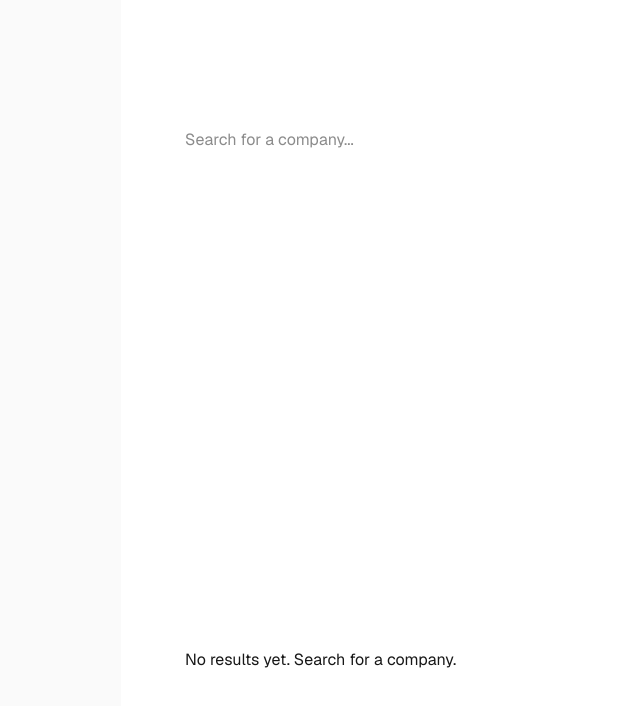
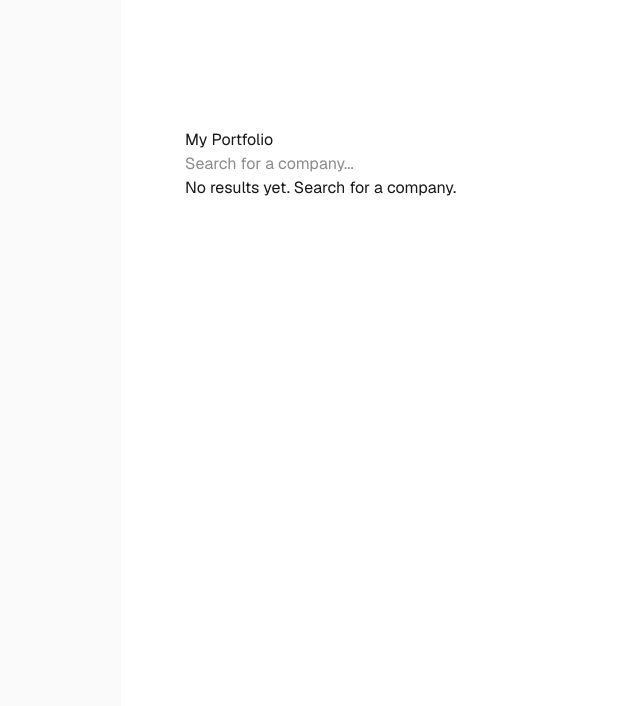
Before and after one commit to Oladimeji-Williams/FinShark-Frontend, a Next.js app in the folder finshark-frontend/: page / in a window 1280 px wide. Shown: the top 706 px of the page, without its empty margins (135-775 px from the left). Built offline with nearby package versions, Linux system fonts and the light colour scheme.

Commit message:
13. Arrays - Used array to display selected portfolios on the screen.

```diff
--- a/finshark-frontend/src/Components/HomeClient.tsx
+++ b/finshark-frontend/src/Components/HomeClient.tsx
@@ -6,11 +6,13 @@ import CardList from "@/Components/CardList/CardList";
 import Search from "@/Components/Search/Search";
 import { searchCompanies } from "../../api";
 import type { CompanySearch } from "@/company";
+import PortfolioList from "./Portfolio/PortfolioList/PortfolioList";
 
 const HomeClient = (): JSX.Element => {
   const [search, setSearch] = useState<string>("");
   const [companies, setCompanies] = useState<CompanySearch[]>([]);
   const [serverError, setServerError] = useState<string>("");
+  const [portfolioValues, setPortfolioValues] = useState<string[]>([]);
 
   const runSearch = useCallback(async (query: string) => {
     const result = await searchCompanies(query);
@@ -25,7 +27,12 @@ const HomeClient = (): JSX.Element => {
   }, []);
 
   const handleSearchChange = (event: ChangeEvent<HTMLInputElement>) => {
-    setSearch(event.target.value);
+    const nextValue = event.target.value;
+    setSearch(nextValue);
+    if (!nextValue.trim()) {
+      setServerError("");
+      setCompanies([]);
+    }
   };
 
   const onSearchSubmit = async (event: SubmitEvent<HTMLFormElement>) => {
@@ -39,11 +46,20 @@ const HomeClient = (): JSX.Element => {
     await runSearch(query);
   };
 
-  const onPortfolio = (event: SubmitEvent<HTMLFormElement>) => {
+  const onPortfolioCreate = (event: any) => {
     event.preventDefault();
+    const exists = portfolioValues.some((value) => value === event.target[0].value);
+    if (exists) {
+      console.log("Symbol already exists in portfolio");
+      return;
+    }
     const formData = new FormData(event.currentTarget);
     const symbol = formData.get("symbol") as string;
     console.log("Creating portfolio for symbol:", symbol);
+    const updatedPortfolioValues = [...portfolioValues, event.target[0].value];
+    setPortfolioValues(updatedPortfolioValues);
+
+
   }
 
   useEffect(() => {
@@ -53,8 +69,6 @@ const HomeClient = (): JSX.Element => {
   useEffect(() => {
     const query = search.trim();
     if (!query) {
-      setServerError("");
-      setCompanies([]);
       return;
     }
 
@@ -65,12 +79,14 @@ const HomeClient = (): JSX.Element => {
     return () => clearTimeout(debounce);
   }, [search, runSearch]);
 
+
   return (
-    <>
+    <div>
+      <PortfolioList portfolioValues={portfolioValues} />
       <Search search={search} handleSearchChange={handleSearchChange} onSearchSubmit={onSearchSubmit} />
       {serverError && <div className="error">{serverError}</div>}
-      <CardList companies={companies} onPortfolioCreate={onPortfolio} />
-    </>
+      <CardList companies={companies} onPortfolioCreate={onPortfolioCreate} />
+    </div>
   );
 };
 
--- /dev/null
+++ b/finshark-frontend/src/Components/Portfolio/PortfolioCard/PortfolioCard.tsx
@@ -0,0 +1,16 @@
+import React from 'react'
+
+type Props = {
+    portfolioValue: string;
+}
+
+const PortfolioCard = (props: Props) => {
+  return (
+    <div>
+      <div>{props.portfolioValue}</div>
+      <button>x</button>
+    </div>
+  )
+}
+
+export default PortfolioCard
--- /dev/null
+++ b/finshark-frontend/src/Components/Portfolio/PortfolioList/PortfolioList.tsx
@@ -0,0 +1,23 @@
+import React from 'react'
+import PortfolioCard from '../PortfolioCard/PortfolioCard';
+
+type Props = {
+    portfolioValues: string[];
+}
+
+const PortfolioList = (props: Props) => {
+  return (
+    <div>
+        <h3>My Portfolio</h3>
+        <ul>
+            {props.portfolioValues.map((portfolioValue, index) => (
+                <li key={`${portfolioValue}-${index}`}>
+                    <PortfolioCard portfolioValue={portfolioValue} />
+                </li>
+            ))}
+        </ul>
+    </div>
+  )
+}
+
+export default PortfolioList
```
Also changed, not shown: finshark-frontend/src/Components/Portfolio/PortfolioCard/PortfolioCard.css (added), finshark-frontend/src/Components/Portfolio/PortfolioList/PortfolioList.css (added).
